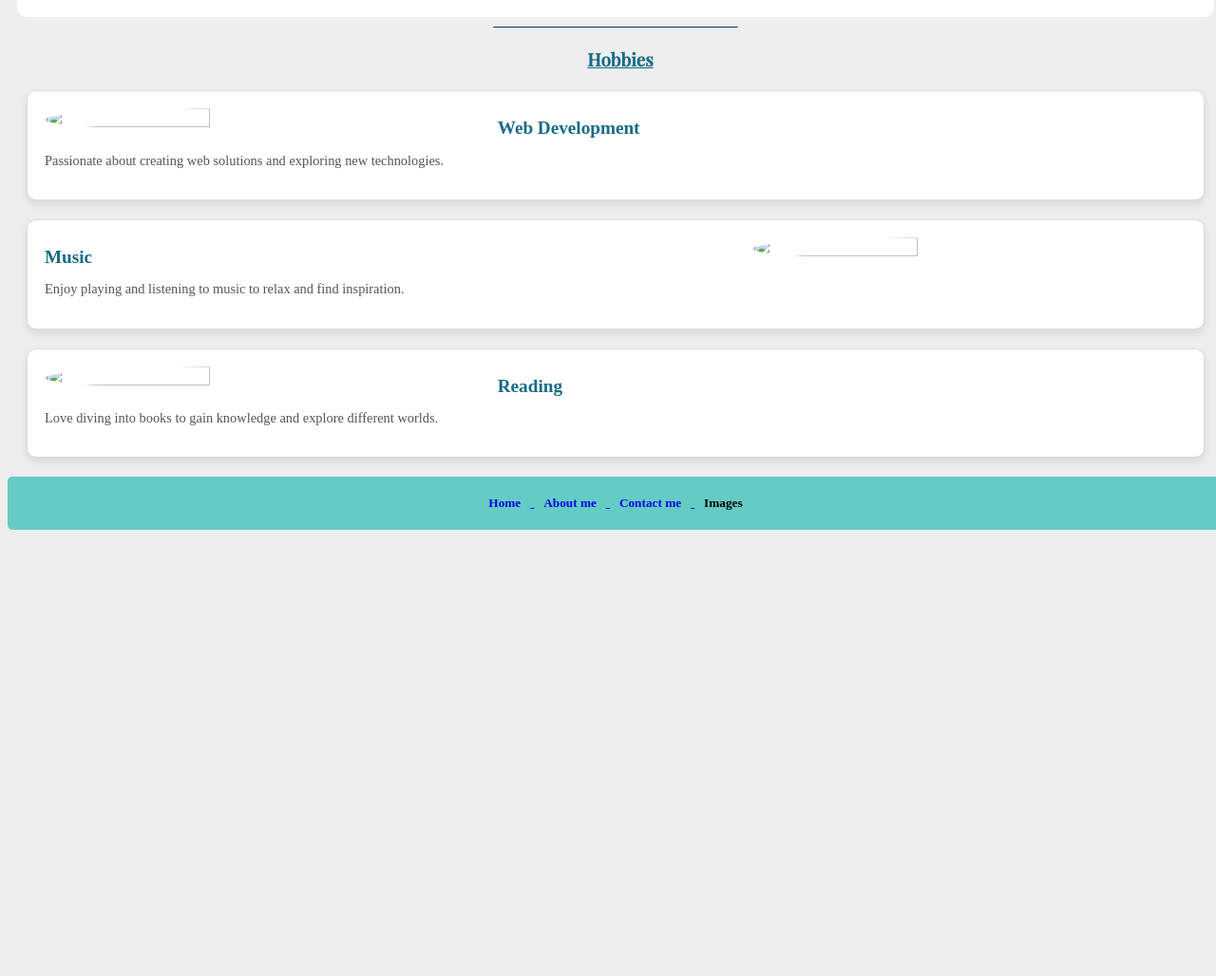
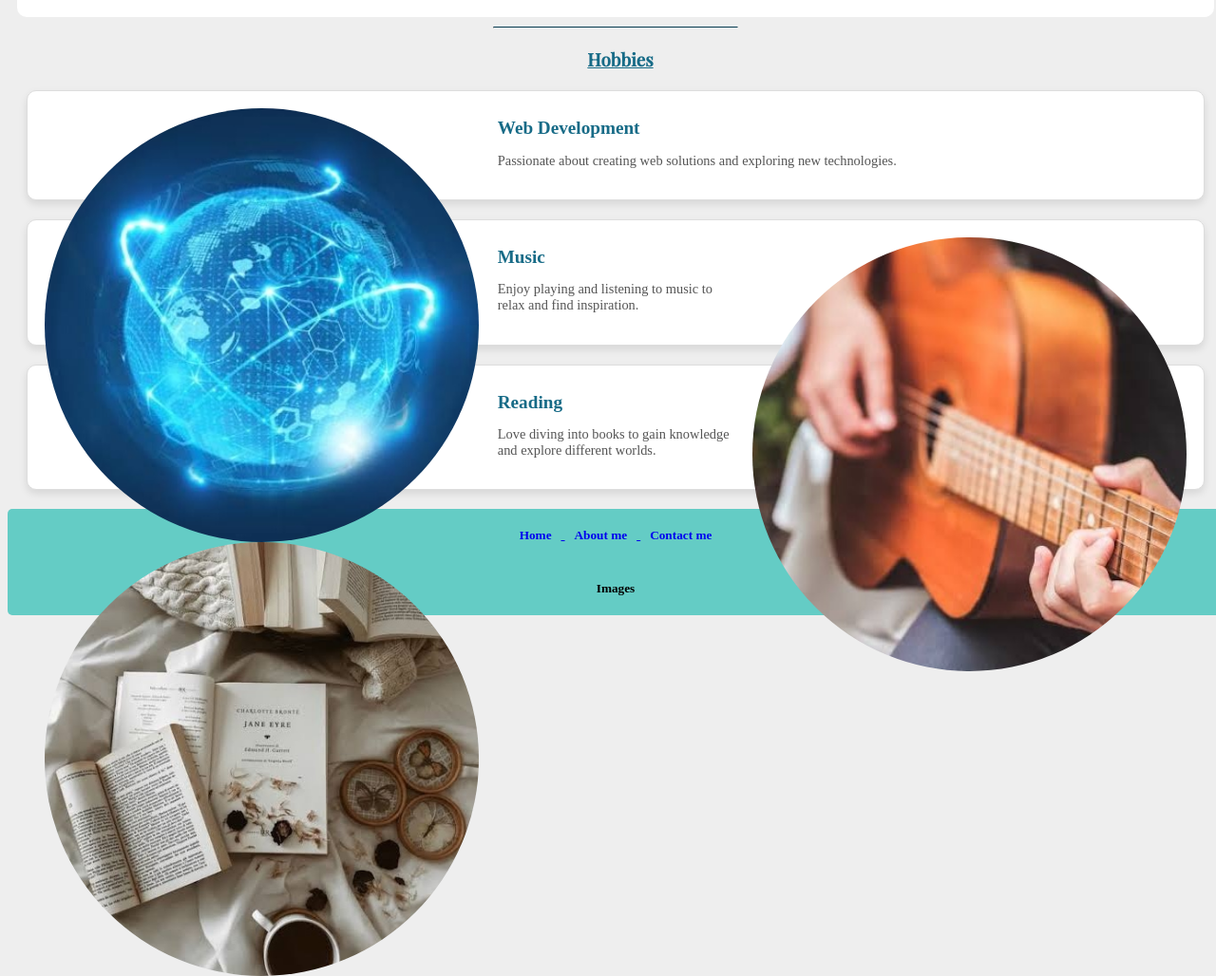
Before and after one commit to Risik34/Personal_site, a plain HTML site: page index.html in a window 1280 px wide. Shown: the part 650-1678 px from the top of the page at 95% size. Before the commit the page ends 1208 px from the top, so only its background shows below. Drawn offline with nearby package versions, Linux system fonts and the light colour scheme; the site is published under a folder, as on GitHub Pages, so addresses that start at the root find nothing.

Commit message:
Hobby img bug fixed

```diff
--- a/index.html
+++ b/index.html
@@ -5,10 +5,13 @@
     <meta charset="UTF-8">
     <meta name="viewport" content="width=device-width, initial-scale=1.0">
     <title>Personal Site</title>
-    <link rel="stylesheet" href="style.css">
+
     <link rel="preconnect" href="https://fonts.googleapis.com">
     <link rel="preconnect" href="https://fonts.gstatic.com" crossorigin>
     <link href="https://fonts.googleapis.com/css2?family=Courgette&family=Dosis:wght@200&family=Playfair+Display:wght@500&family=Satisfy&display=swap" rel="stylesheet">
+
+  <link rel="stylesheet" href="style.css">
+
 </head>
 
 <body>
@@ -18,7 +21,7 @@
     </div>
 
     <!-- Splash Image -->
-    <img class="splash-img" src="images/splash.png" alt="mountain-image">
+    <img class="splash-img" src="images/splash.png" alt="splash-img">
 
     <!-- Main Picture -->
     <img class="main-pic" src="images/round.png" alt="Hrishikesh" width="150" height="150">
@@ -42,21 +45,21 @@
 
     <!-- Web Development Hobby -->
     <div class="hobby">
-        <img class="hobby-img" src="/images/hobby-images/web.jpeg" alt="">
+        <img class="hobby-img" src="images/hobbyimg/web.jpeg" alt="">
         <h4>Web Development</h4>
         <p>Passionate about creating web solutions and exploring new technologies.</p>
     </div>
 
     <!-- Music Hobby -->
     <div class="hobby">
-        <img class="hobby-img-music" src="/images/hobby-images/music.jpeg" alt="">
+        <img class="hobby-img-music" src="images/hobbyimg/music.jpeg" alt="">
         <h4>Music</h4>
         <p>Enjoy playing and listening to music to relax and find inspiration.</p>
     </div>
 
     <!-- Reading Hobby -->
     <div class="hobby">
-        <img class="hobby-img" src="/images/hobby-images/book-1.jpeg" alt="">
+        <img class="hobby-img" src="images/hobbyimg/book-1.jpeg" alt="">
         <h4>Reading</h4>
         <p>Love diving into books to gain knowledge and explore different worlds.</p>
     </div>
```
Also changed, not shown: images/hobbyimg/book-1.jpeg (renamed from images/hobby-images/book-1.jpeg), images/hobbyimg/book-2.jpeg (renamed from images/hobby-images/book-2.jpeg), images/hobbyimg/music.jpeg (renamed from images/hobby-images/music.jpeg), images/hobbyimg/web.jpeg (renamed from images/hobby-images/web.jpeg).
